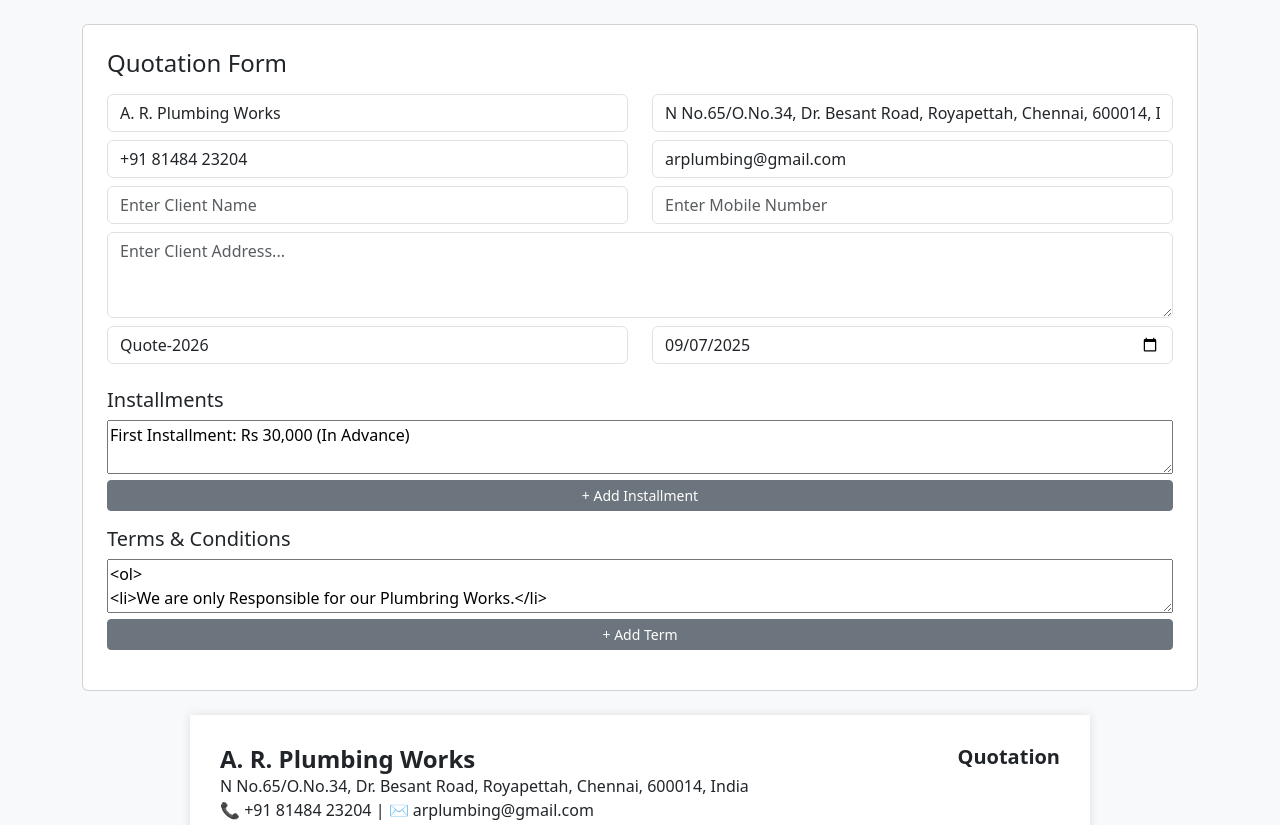
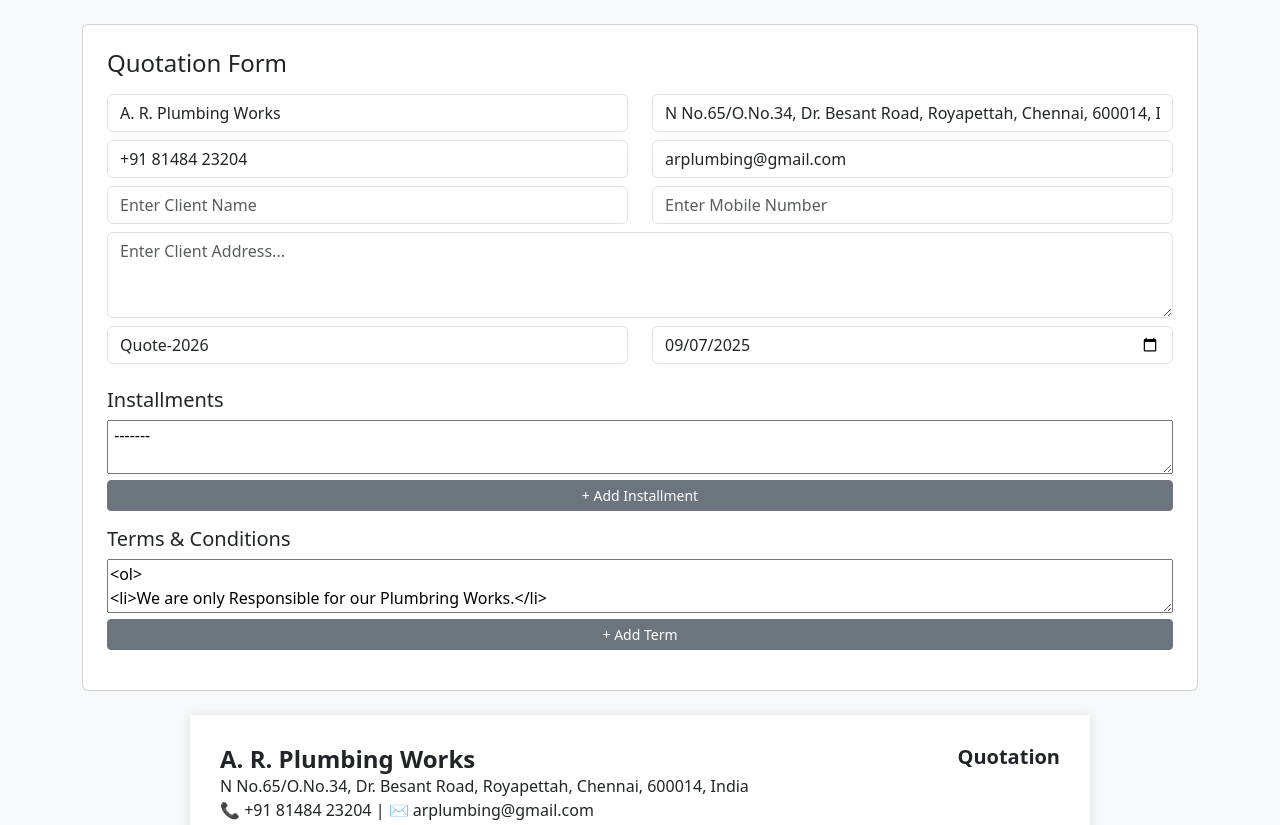
Before and after one commit to khanathar5/Quotation-ARPlumbing, a plain HTML site: page index.html in a window 1280 px wide. Shown: the top 825 px of the page. Drawn offline with nearby package versions, Linux system fonts and the light colour scheme.

Commit message:
Remove Installment Prefilled Text
Remove Installment Pre-Filled Text and Use --------

```diff
--- a/index.html
+++ b/index.html
@@ -133,7 +133,7 @@
 
       <h5 class="mt-3">Installments</h5>
       <div id="installmentList">
-        <textarea class="installment">First Installment: Rs 30,000 (In Advance)</textarea>
+        <textarea class="installment"> ------- </textarea>
       </div>
       <button class="btn btn-sm btn-secondary mb-3" id="addInstallment">+ Add Installment</button>
 
```
